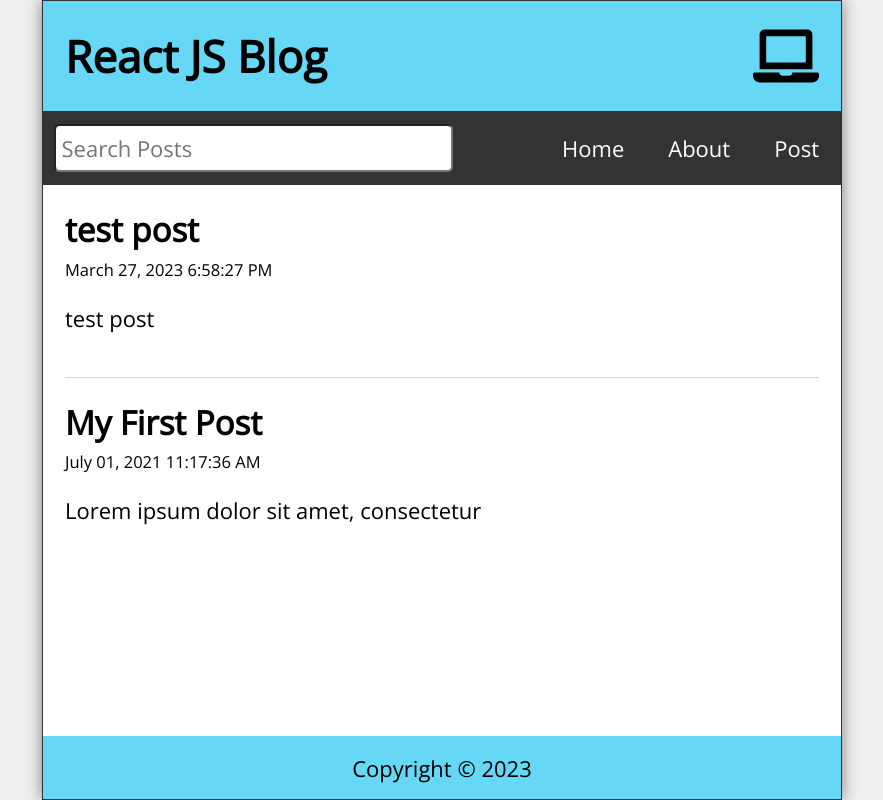
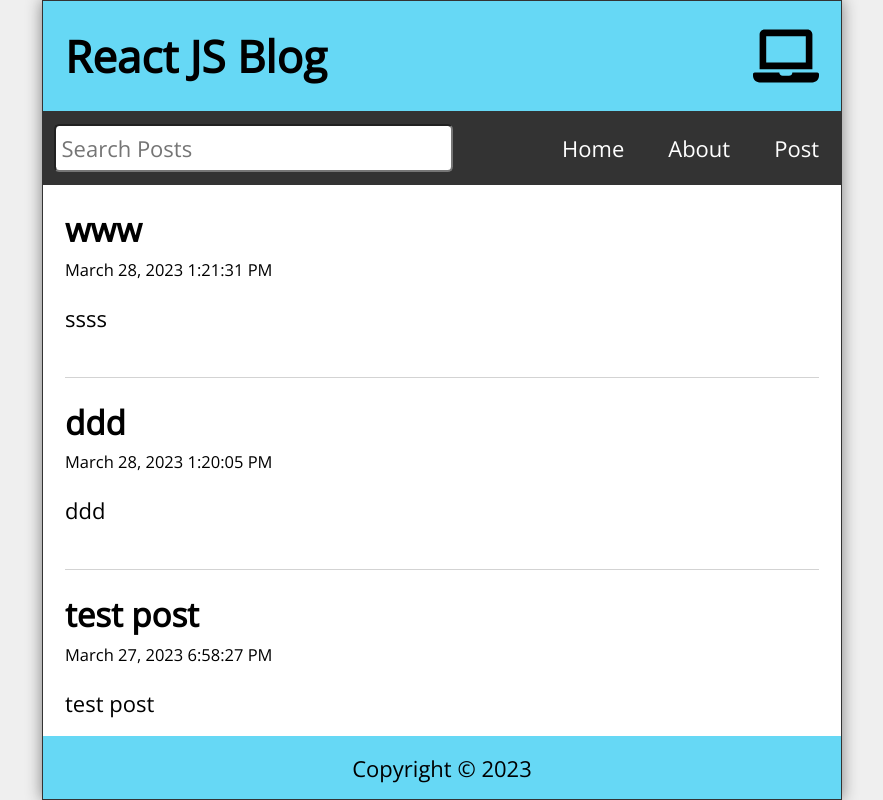
Before and after one commit to kpaccess/reactBlog-with-axios, a React (Vite) app: page / in a window 1280 px wide. Shown: the whole page, without its empty margins (198-1081 px from the left). Built offline with nearby package versions, Linux system fonts and the light colour scheme; data requests are answered from the project's data file.

Commit message:
refactored to only use needed props in NewPost component

```diff
--- a/data/db.json
+++ b/data/db.json
@@ -11,6 +11,18 @@
       "title": "test post",
       "body": "test post",
       "datetime": "March 27, 2023 6:58:27 PM"
+    },
+    {
+      "id": 4,
+      "title": "ddd",
+      "body": "ddd",
+      "datetime": "March 28, 2023 1:20:05 PM"
+    },
+    {
+      "id": 5,
+      "title": "www",
+      "body": "ssss",
+      "datetime": "March 28, 2023 1:21:31 PM"
     }
   ]
 }
--- a/src/App.jsx
+++ b/src/App.jsx
@@ -15,8 +15,8 @@
 const App = () => {
   return (
     <div className="App">
+      <Header title="React JS Blog" />
       <DataProvider>
-        <Header title="React JS Blog" />
         <Nav />
         <Routes>
           <Route path="/" element={<Home />} />
@@ -28,8 +28,8 @@
           <Route path="/post/:id" element={<PostPage />} />
           <Route path="*" element={<Missing />} />
         </Routes>
-        <Footer />
       </DataProvider>
+      <Footer />
     </div>
   );
 };
--- a/src/components/Header.jsx
+++ b/src/components/Header.jsx
@@ -1,10 +1,8 @@
 import { FaLaptop, FaTabletAlt, FaMobileAlt } from 'react-icons/fa';
-import { useContext } from 'react';
-
-import DataContext from '../context/DataContext';
+import useWindowSize from '../hooks/useWindowSize';
 
 const Header = ({ title }) => {
-  const { width } = useContext(DataContext);
+  const { width } = useWindowSize();
   return (
     <header className="Header">
       <h1>{title}</h1>
--- a/src/components/NewPost.jsx
+++ b/src/components/NewPost.jsx
@@ -1,10 +1,39 @@
-import { useContext } from 'react';
+import { useContext, useState } from 'react';
+import { useNavigate } from 'react-router-dom';
+import { format } from 'date-fns';
 
 import DataContext from '../context/DataContext';
+import api from '../api/posts';
 
 const NewPost = () => {
-  const { handleSubmit, postTitle, setPostTitle, postBody, setPostBody } =
-    useContext(DataContext);
+  const { posts, setPosts } = useContext(DataContext);
+
+  const [postTitle, setPostTitle] = useState('');
+  const [postBody, setPostBody] = useState();
+
+  const navigate = useNavigate();
+
+  const handleSubmit = async (e) => {
+    e.preventDefault();
+    const id = posts.length ? [posts.length - 1].id + 1 : 1;
+    const datetime = format(new Date(), 'MMMM dd, yyyy pp');
+    const newPost = {
+      id,
+      title: postTitle,
+      body: postBody,
+      datetime,
+    };
+    try {
+      const response = await api.post('/posts', newPost);
+      const allPosts = [...posts, response.data];
+      setPosts(allPosts);
+      setPostBody('');
+      setPostTitle('');
+      navigate('/');
+    } catch (err) {
+      console.log(`Error: ${err.message}`);
+    }
+  };
   return (
     <main className="NewPost">
       <h2>NewPost</h2>
--- a/src/context/DataContext.jsx
+++ b/src/context/DataContext.jsx
@@ -2,7 +2,7 @@
 import { useNavigate } from 'react-router-dom';
 import { format } from 'date-fns';
 import api from '../api/posts';
-import useWindowSize from '../hooks/useWindowSize';
+
 import useAxiosFetch from '../hooks/useAxiosFetch';
 
 const DataContext = createContext({});
@@ -11,14 +11,11 @@
   const [posts, setPosts] = useState([]);
   const [search, setSearch] = useState('');
   const [searchResults, setSearchResults] = useState([]);
-  const [postTitle, setPostTitle] = useState('');
-  const [postBody, setPostBody] = useState();
+
   const [editTitle, setEditTitle] = useState('');
   const [editBody, setEditBody] = useState();
 
   const navigate = useNavigate();
-
-  const { width } = useWindowSize();
 
   const { data, fetchError, isLoading } = useAxiosFetch(
     'http://localhost:3500/posts'
@@ -98,18 +95,13 @@
   return (
     <DataContext.Provider
       value={{
-        width,
         search,
         setSearch,
         searchResults,
         fetchError,
         isLoading,
-        handleSubmit,
-        postTitle,
-        setPostTitle,
-        postBody,
-        setPostBody,
         posts,
+        setPosts,
         editTitle,
         editBody,
         setEditBody,
```
